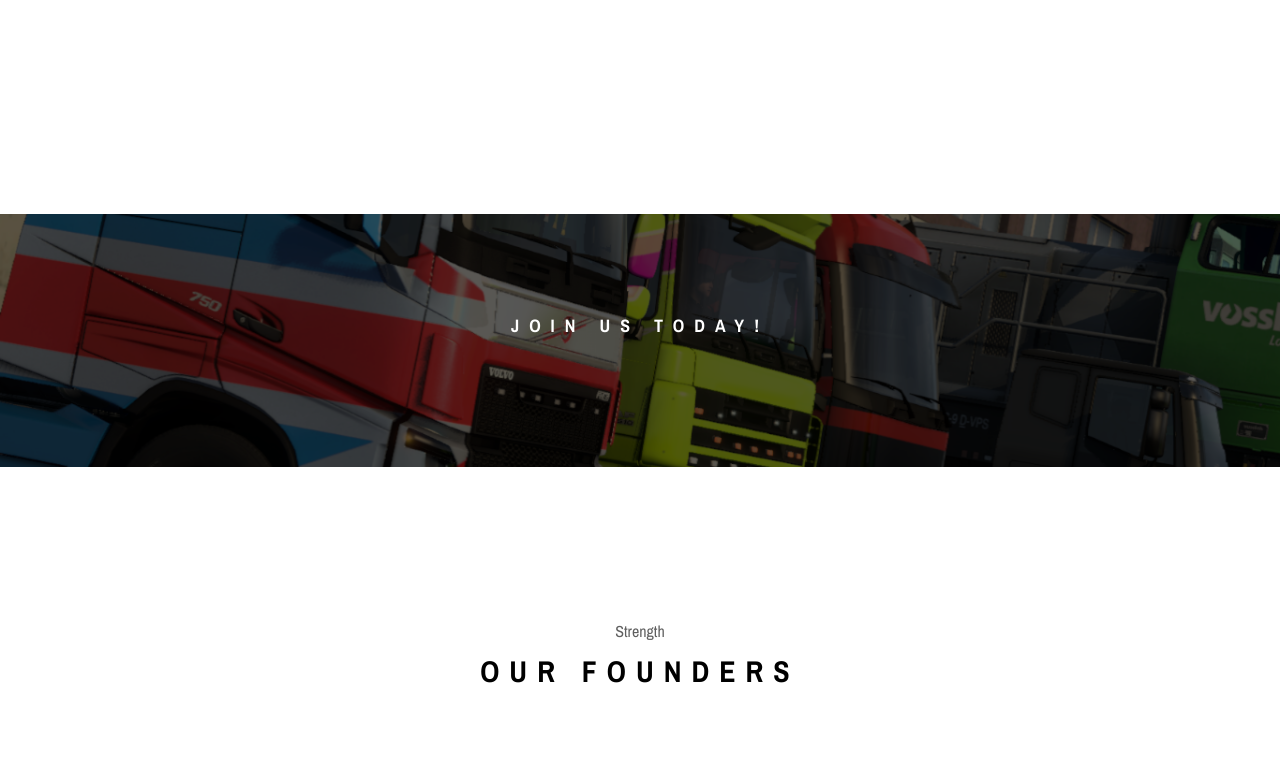
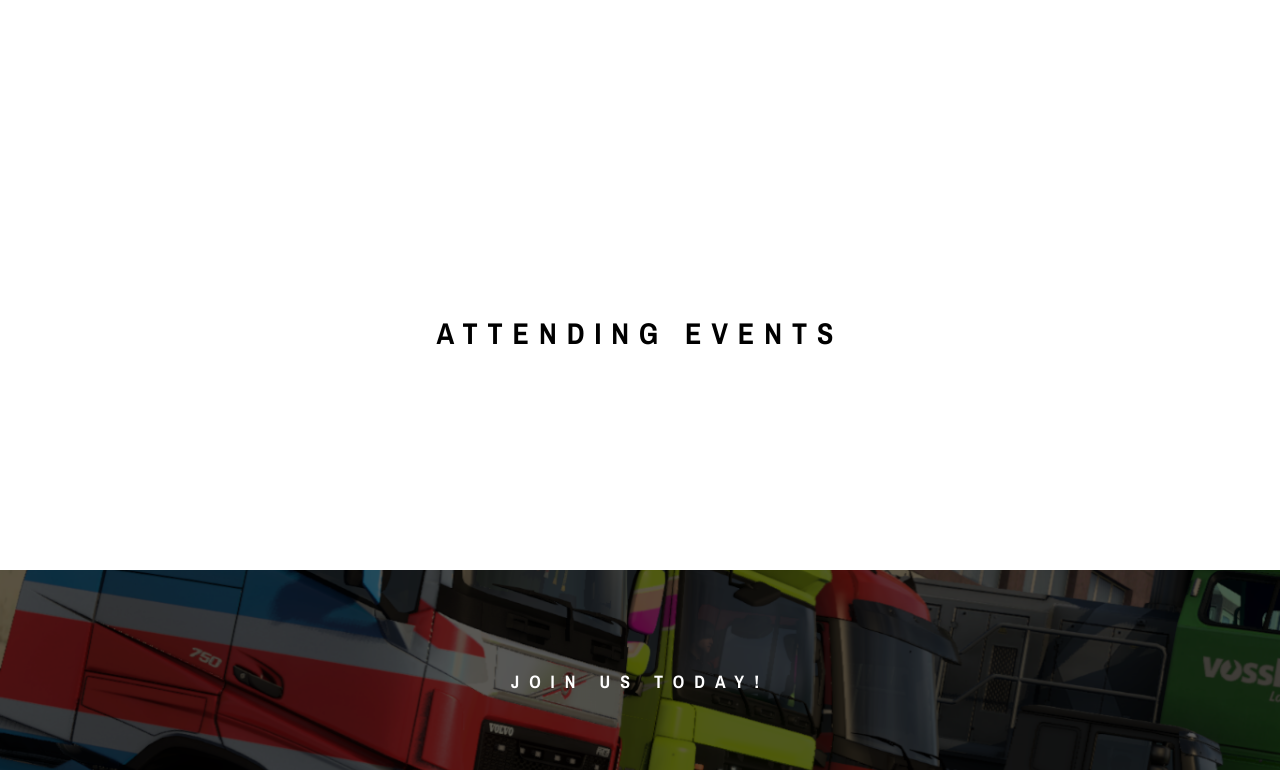
Before and after one commit to BEAST255220/api-enabled-webpage-for-truckers-mp, a plain HTML site: page index.html in a window 1280 px wide. Shown: the part 1826-2596 px from the top of the page. Drawn offline with nearby package versions, Linux system fonts and the light colour scheme; no server answers.

Commit message:
Update index.html

```diff
--- a/index.html
+++ b/index.html
@@ -209,9 +209,34 @@
 
                 </div>
             </div>
-
         </div>
     </section>
+
+    <section class="latest-albums-area section-padding-100" id="Events">
+        <div class="container">
+            <div class="row">
+                <div class="col-12">
+                    <div class="section-heading style-2">
+
+                        <h2>Attending Events</h2>
+                    </div>
+                </div>
+            </div>
+
+            <div class="row justify-content-center text-center p-2">
+                <div class="col-12">
+                    <div class="event-wrapper">
+                        <div class="events3" id="aevents">
+
+                        </div>
+                      </div>
+
+                </div>
+            </div>
+        </div>
+    </section>
+
+
     <!-- ##### Events End ##### -->
 
     <!-- ##### About us 2 ##### -->
```
